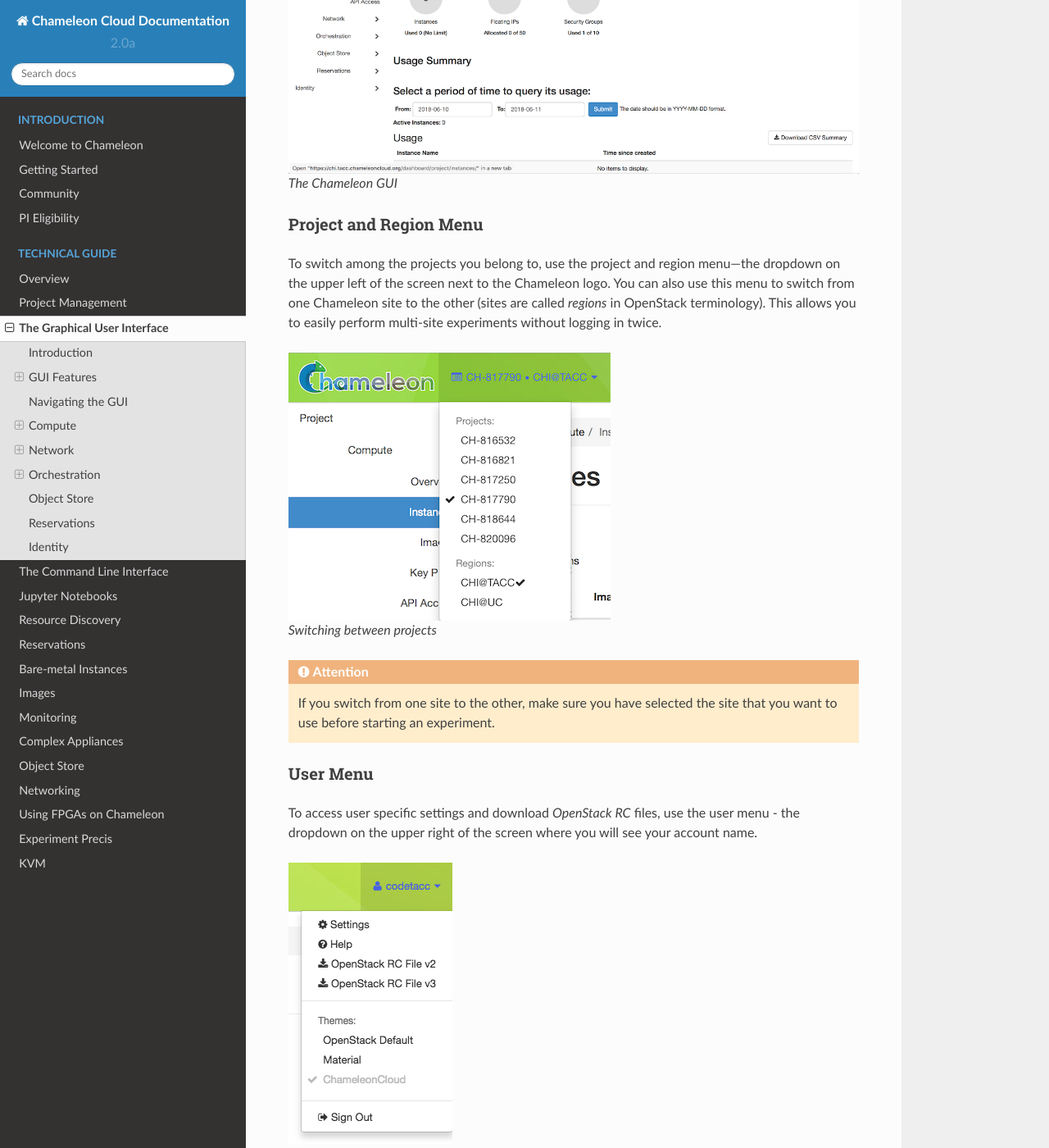
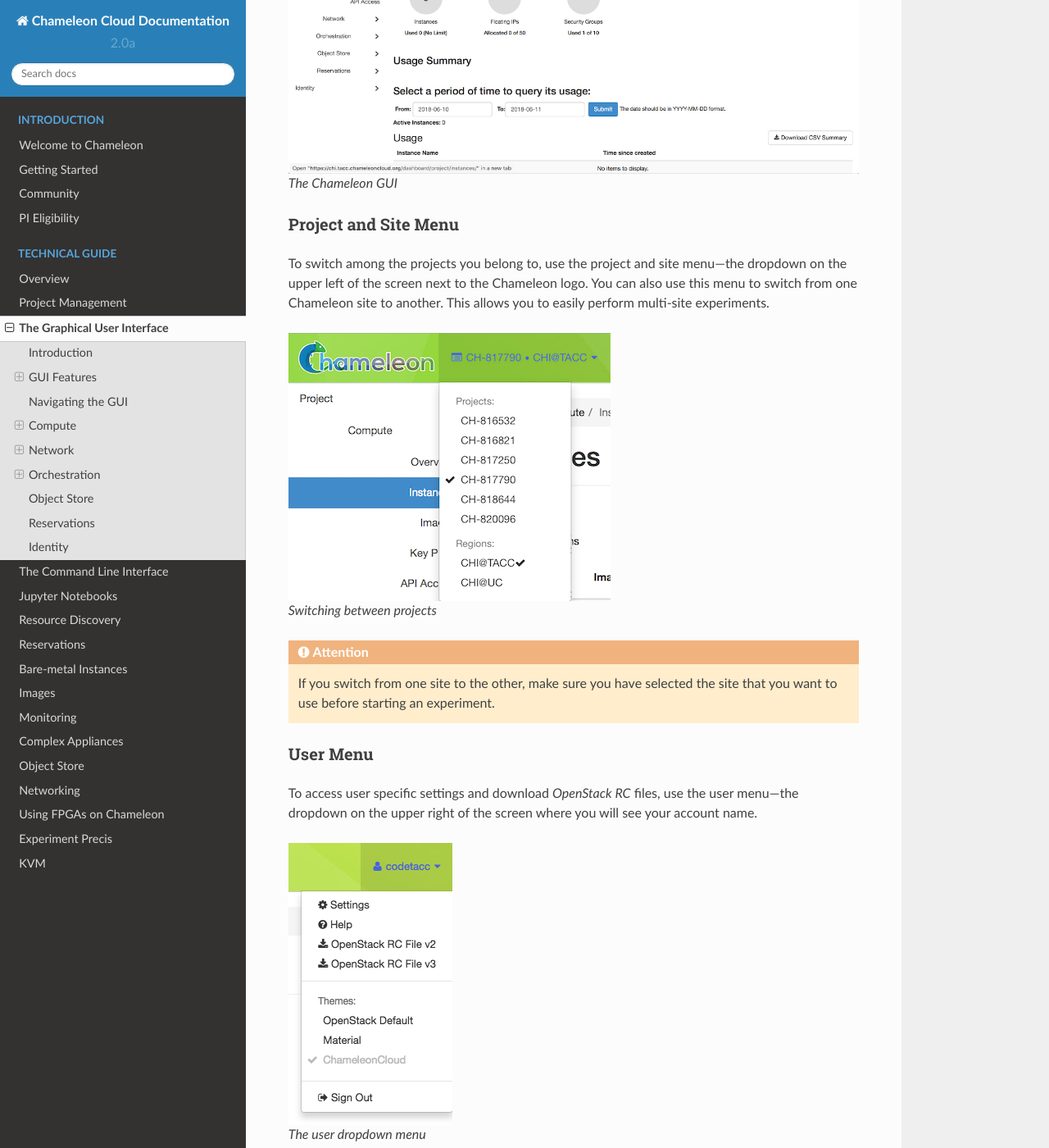
Before and after one commit to ChameleonCloud/docs, a Sphinx documentation site: the page built from source/technical/gui.rst, in a window 1280 px wide and 1400 px high, scrolled down 1269 px. Shown: the whole window at 82% size. Built offline with Sphinx 7.4.7 and the Read the Docs theme 2.0.0, drawn with Linux system fonts in a browser that asks for light colours; some of the changed text lies outside the part shown.

Commit message:
Adjust terminology around region/site picker

```diff
--- a/source/technical/gui.rst
+++ b/source/technical/gui.rst
@@ -64,21 +64,20 @@ Overview page.
 
 .. _gui-project-menu:
 
-Project and Region Menu
------------------------
+Project and Site Menu
+---------------------
 
-To switch among the projects you belong to, use the project and region
-menu---the dropdown on the upper left of the screen next to the Chameleon logo.
-You can also use this menu to switch from one Chameleon site to the other (sites
-are called *regions* in OpenStack terminology). This allows you to easily
-perform multi-site experiments without logging in twice.
+To switch among the projects you belong to, use the project and site menu---the
+dropdown on the upper left of the screen next to the Chameleon logo. You can
+also use this menu to switch from one Chameleon site to another. This allows you
+to easily perform multi-site experiments.
 
 .. figure:: gui/project_dropdown.png
    :alt: Switching between projects
 
    Switching between projects
 
-.. Attention::
+.. attention::
    If you switch from one site to the other, make sure you have selected the
    site that you want to use before starting an experiment.
 
@@ -88,7 +87,7 @@ User Menu
 ---------
 
 To access user specific settings and download *OpenStack RC* files, use the user
-menu - the dropdown on the upper right of the screen where you will see your
+menu---the dropdown on the upper right of the screen where you will see your
 account name.
 
 .. figure:: gui/user_dropdown.png
@@ -101,14 +100,15 @@ account name.
 Settings
 --------
 
-In the settings menu, you can change user specific settings such as the Timezone.
+In the settings menu, you can change user specific settings such as the
+Timezone.
 
 .. figure:: gui/user_settings.png
    :alt: User settings
 
    User settings
 
-.. Note::
+.. note::
    Updating your Timezone is **highly** recommended. When you make reservations
    for bare metal resources, your local time will be used. UTC is the default
    Timezone.
```
